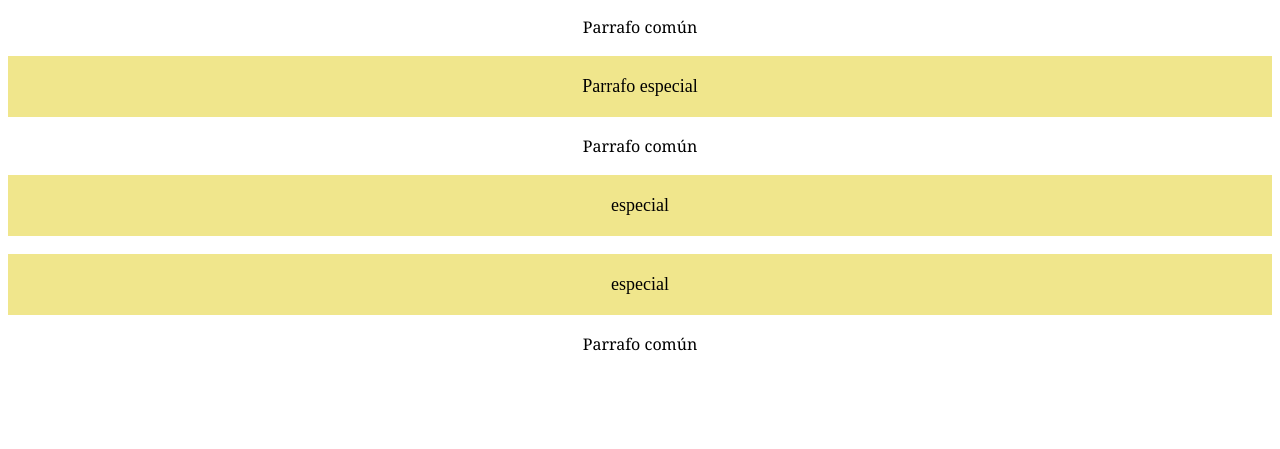
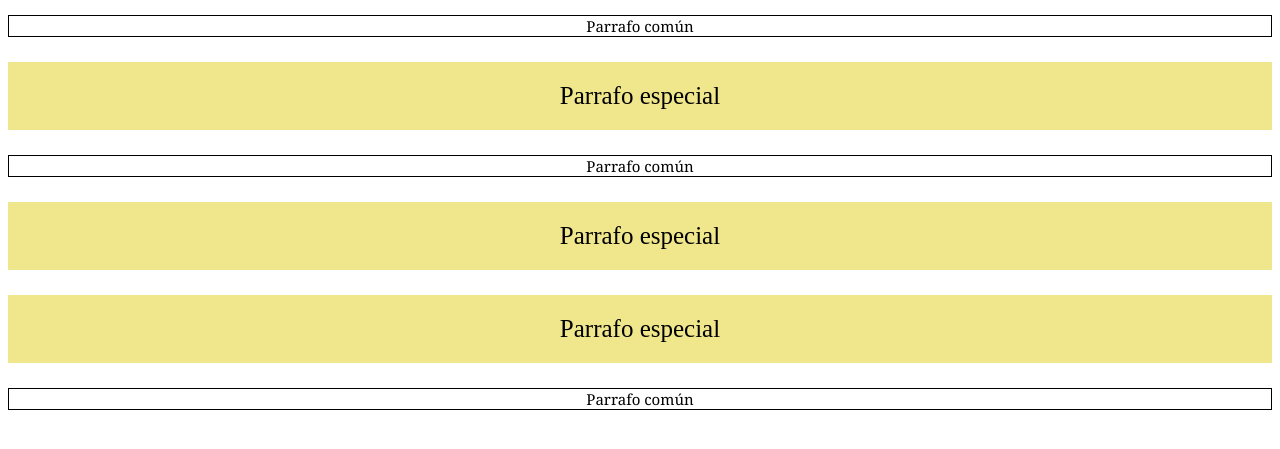
Before and after one commit to Donaldo27Dev/Mi_portafolio_JavaScript, a PHP site: page / in a window 1280 px wide. Shown: the top 449 px of the page. Run offline with PHP 8.4, Linux system fonts and the light colour scheme.

Commit message:
Aplicando estilos a clases CSS

```diff
--- a/Dia_2/3-clases_de_estilo/index.html
+++ b/Dia_2/3-clases_de_estilo/index.html
@@ -7,11 +7,13 @@
     <link rel="stylesheet" href="misEstilos.css">
 </head>
 <body>
+    <!-- Podemos aplicar un mismo estilos a diferentes objetos HTML por medio del atributo "class",
+         se le asigna un nombre y se toma como referencia para aplicar los estilos -->
     <p class="normal">Parrafo común</p >
     <p class="destacado">Parrafo especial</p >
     <p class="normal">Parrafo común</p >
-    <p class="destacado">especial</p >
-    <p class="destacado">especial</p >
+    <p class="destacado">Parrafo especial</p >
+    <p class="destacado">Parrafo especial</p >
     <p class="normal">Parrafo común</p >
 </body>
 </html>
--- a/Dia_2/3-clases_de_estilo/misEstilos.css
+++ b/Dia_2/3-clases_de_estilo/misEstilos.css
@@ -1,15 +1,17 @@
-
+/* En este caso se aplica estilos sobre elemntos HTML y clases */
 p{
     text-align: center;
 }
+
+/* Para referenciar la selección de una clase se utiliza la estructura ".nombreDeClase" */
 .normal{
     font-family: Georgia, 'Times New Roman', Times, serif;
-
-
+    font-size: 15px;
+    border: solid 1px black;
 }
 
 .destacado{
     background-color: khaki;
     padding: 20px;
-    font-size: 18px;
+    font-size: 25px;
 }
```
